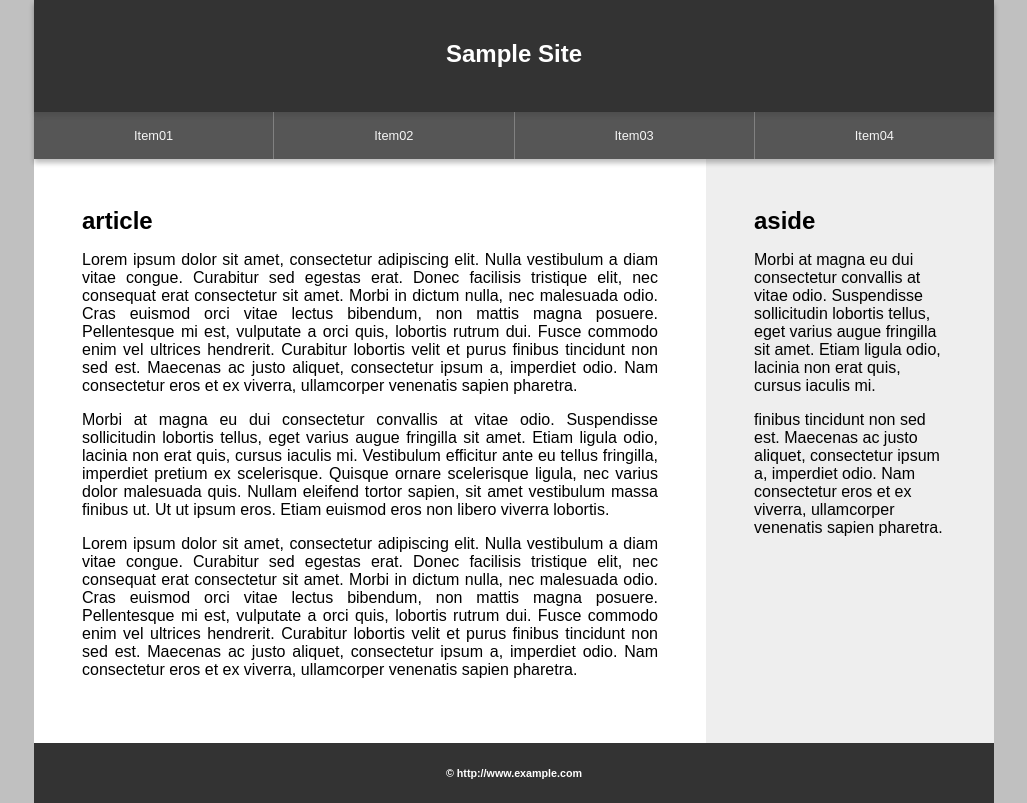
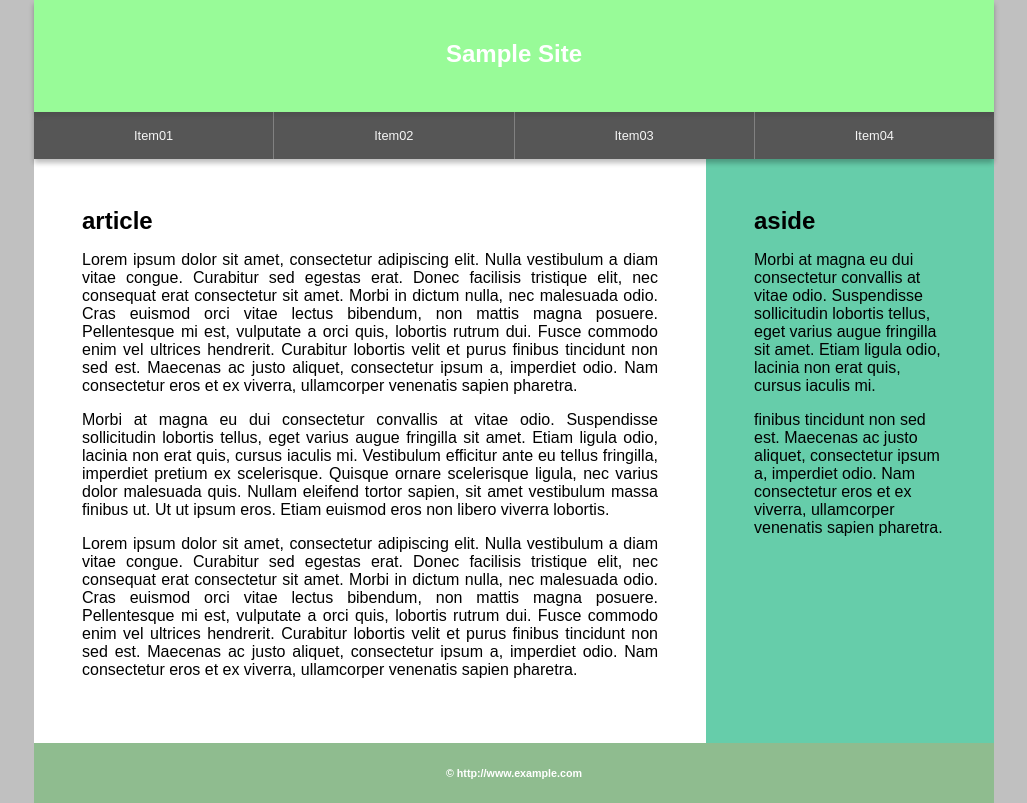
Before and after one commit to MIYAZAKIAYU/responsive_sample_02, a plain HTML site: page index.html in a window 1280 px wide. Shown: the whole page, without its empty margins (126-1153 px from the left). Drawn offline with Linux system fonts and the light colour scheme.

Commit message:
Update base.css

```diff
--- a/css/base.css
+++ b/css/base.css
@@ -25,7 +25,7 @@ body {
 header {
   position: relative;
   box-shadow: 0 4px 0.3125rem rgba(0,0,0,.3);
-  background-color: #333;
+  background-color: #98fb98;
   color: white;
 }
 
@@ -62,7 +62,7 @@ article {
 }
 aside {
   text-align: left;
-  background-color: #EEE;
+  background-color: #66cdaa;
 }
 article h1,
 article p,
@@ -74,6 +74,6 @@ aside p {
 footer {
   padding: 1.5rem;
   text-align: center;
-  background-color: #333;
+  background-color: #8fbc8f;
   color:white;
 }
```
